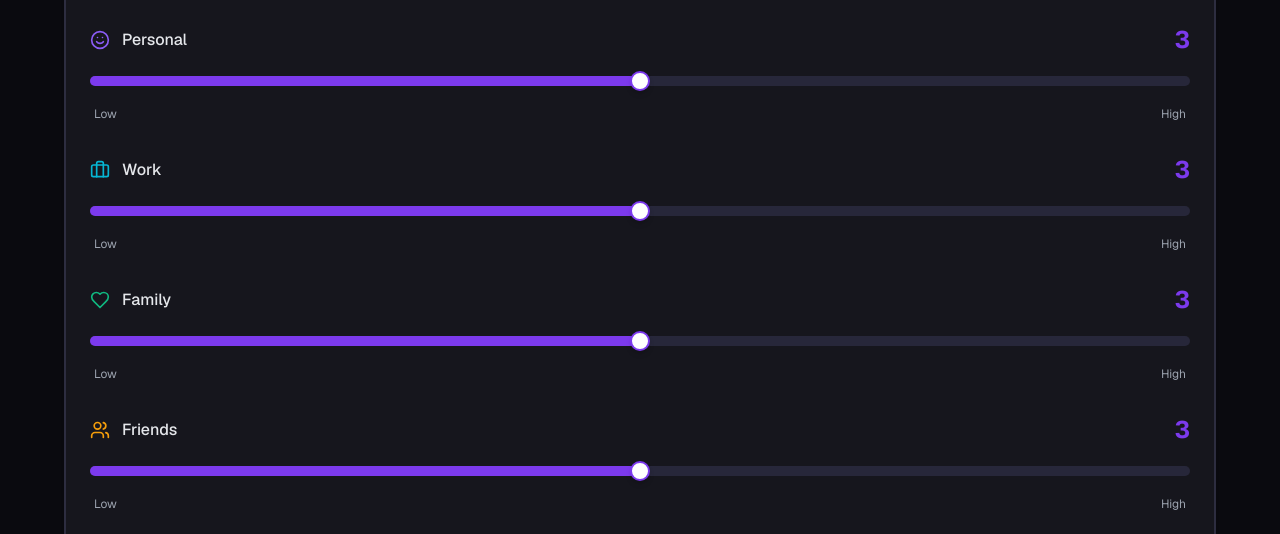
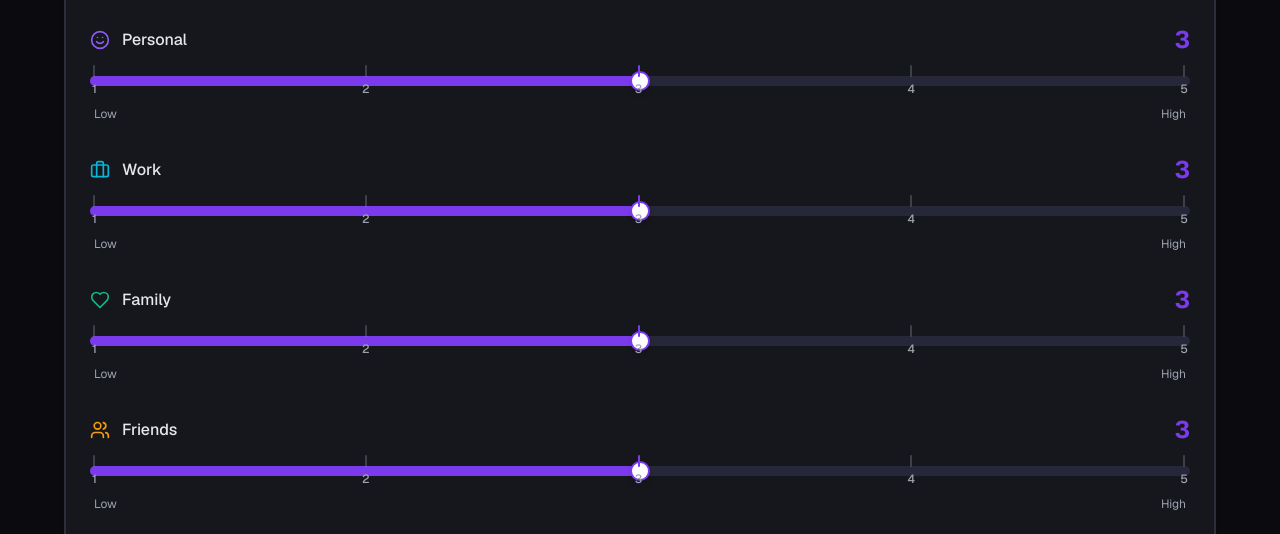
Before and after one commit to Roberra0/checkin_app, a Next.js app in the folder frontend_checkin/: page / in a window 1280 px wide. Shown: the part 266-800 px from the top of the page. Built offline with nearby package versions, Linux system fonts and the light colour scheme.

Commit message:
feat: add visual tick marks with numbers to sliders for better value guidance

```diff
--- a/frontend_checkin/components/checkin-form.tsx
+++ b/frontend_checkin/components/checkin-form.tsx
@@ -57,6 +57,7 @@ export function CheckinForm({ onSubmit, isLoading = false }: CheckinFormProps) {
               {Math.round(values[key])}
             </span>
           </div>
+          <div className="relative">
             <Slider
               id={key}
               min={1}
@@ -68,7 +69,21 @@ export function CheckinForm({ onSubmit, isLoading = false }: CheckinFormProps) {
               }
               className="cursor-pointer py-2"
             />
-          <div className="flex justify-between text-xs text-muted-foreground px-1">
+            {/* Tick marks */}
+            <div className="absolute top-1/2 -translate-y-1/2 w-full flex justify-between px-0.5 pointer-events-none">
+              {[1, 2, 3, 4, 5].map((tick) => (
+                <div key={tick} className="flex flex-col items-center">
+                  <div className={`w-0.5 h-3 rounded-full transition-colors ${
+                    Math.round(values[key]) === tick
+                      ? 'bg-primary'
+                      : 'bg-muted-foreground/30'
+                  }`} />
+                  <span className="text-xs text-muted-foreground mt-1 font-medium">{tick}</span>
+                </div>
+              ))}
+            </div>
+          </div>
+          <div className="flex justify-between text-xs text-muted-foreground px-1 mt-2">
             <span>Low</span>
             <span>High</span>
           </div>
```
Lines whose indentation alone changed are shown as unchanged.
